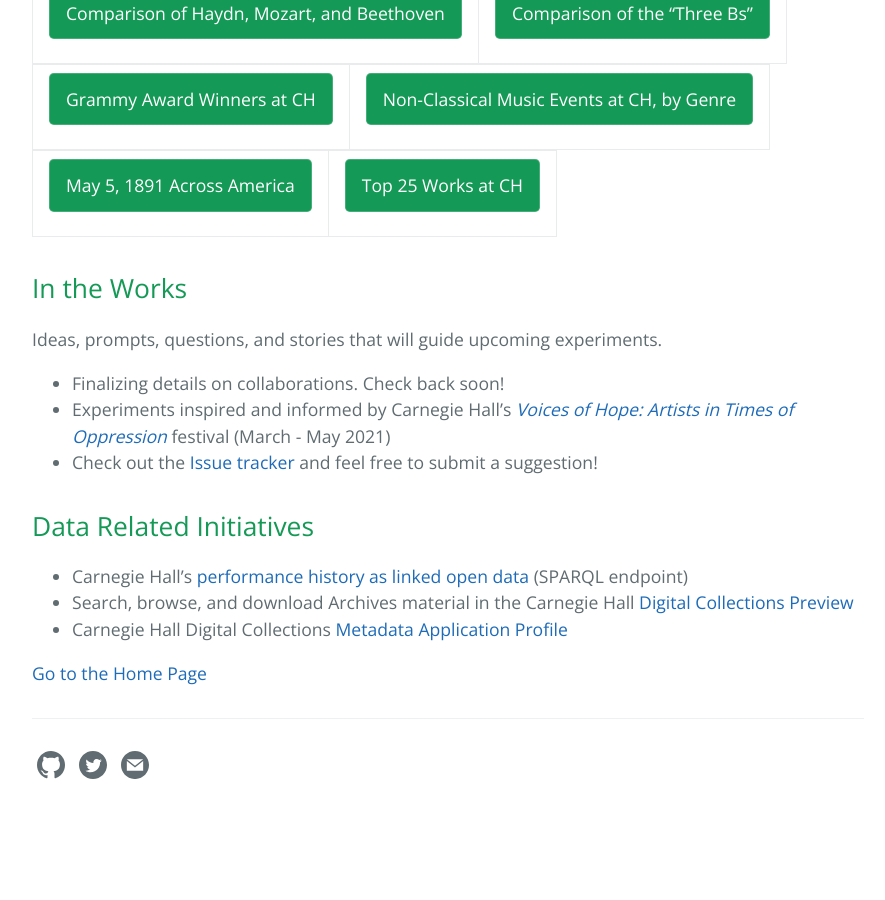
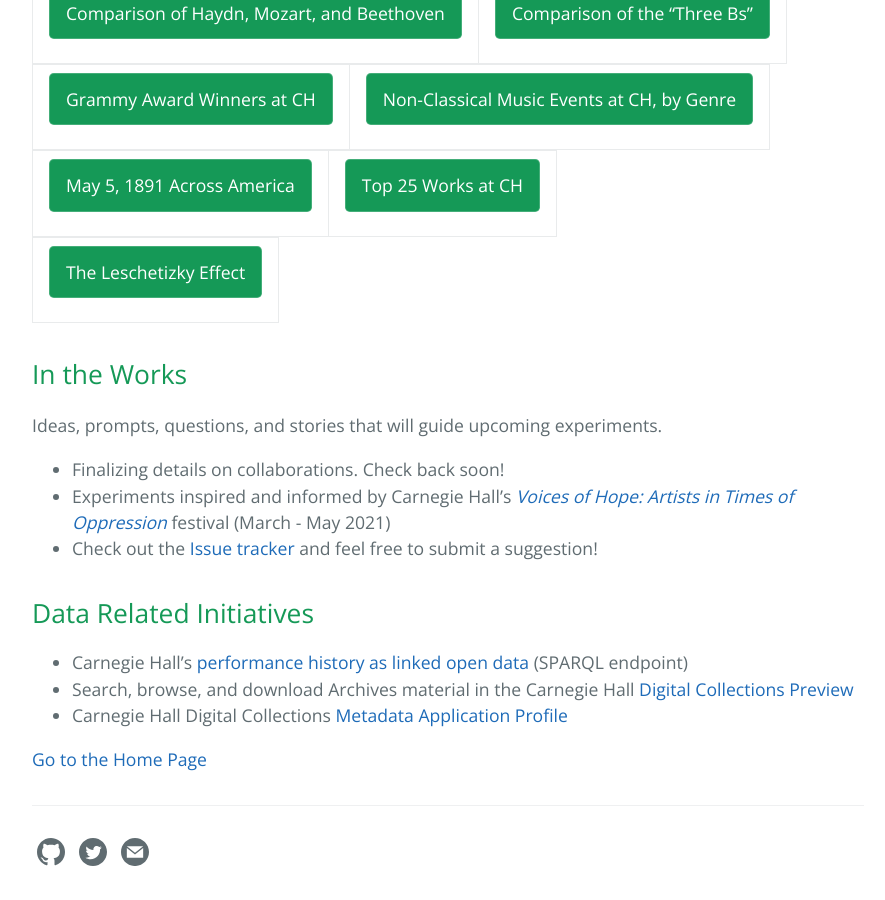
Before and after one commit to CarnegieHall/datalab, a Jekyll site: the page built from experiments.md, in a window 1280 px wide and 900 px high, scrolled down 585 px. Shown: the whole window, without its empty margins (192-1077 px from the left). Built offline with Jekyll 4.4.1, drawn with Linux system fonts in a browser that asks for light colours; before the commit the page ends 1418 px from its top, so only the background shows below that.

Commit message:
Add button for chdl-0010

```diff
--- a/experiments.md
+++ b/experiments.md
@@ -17,6 +17,8 @@ order: 2
 
 [May 5, 1891 Across America](/experiments/chdl-0008.md){: .btn} | [Top 25 Works at CH](/experiments/chdl-0009.md){: .btn} |
 
+[The Leschetizky Effect](/experiments/chdl-0010.md){: .btn} |
+
 
 ## In the Works
 
```
